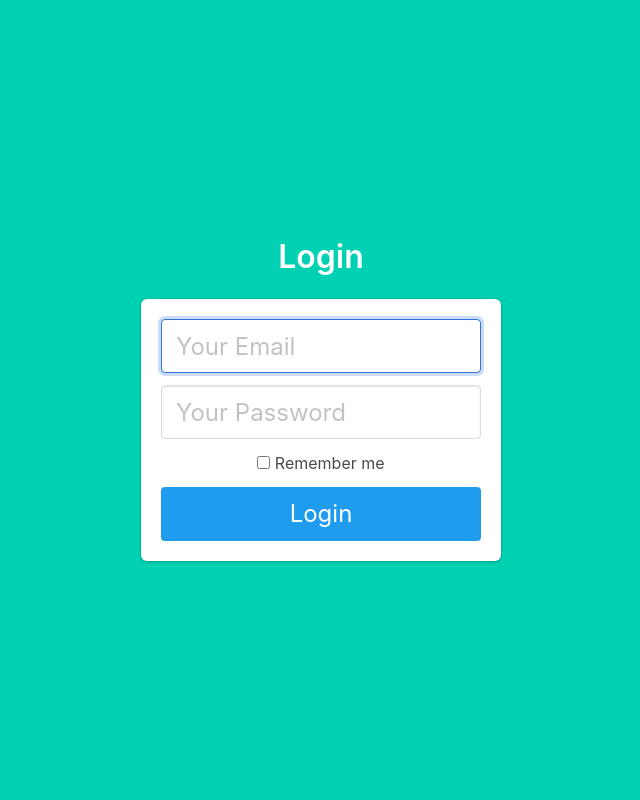
After one commit to shimniok/sat-chat-server, a Flask app: page /login in a window 1280 px wide. The commit adds this page. Shown: the whole page, without its empty margins (319-959 px from the left). Run offline with Flask 2, Linux system fonts and the light colour scheme.

Commit message:
added login/signup templates, base template, refactored index to use base.

```diff
--- /dev/null
+++ b/templates/base.html
@@ -0,0 +1,23 @@
+<!DOCTYPE html>
+<html>
+
+<head>
+    <meta charset="utf-8">
+    <meta http-equiv="X-UA-Compatible" content="IE=edge">
+    <meta name="viewport" content="width=device-width, initial-scale=1">
+    <title>RockBLOCK Chat</title>
+    <link rel="stylesheet" href="https://cdnjs.cloudflare.com/ajax/libs/bulma/0.7.2/css/bulma.min.css" />
+</head>
+
+<body>
+    <section class="hero is-primary is-fullheight">
+        <div class="hero-body">
+            <div class="container has-text-centered">
+               {% block content %}
+               {% endblock %}
+            </div>
+        </div>
+    </section>
+</body>
+
+</html>
--- /dev/null
+++ b/templates/login.html
@@ -0,0 +1,29 @@
+{% extends "base.html" %}
+
+{% block content %}
+<div class="column is-4 is-offset-4">
+    <h3 class="title">Login</h3>
+    <div class="box">
+        <form method="POST" action="/login">
+            <div class="field">
+                <div class="control">
+                    <input class="input is-large" type="email" name="email" placeholder="Your Email" autofocus="">
+                </div>
+            </div>
+
+            <div class="field">
+                <div class="control">
+                    <input class="input is-large" type="password" name="password" placeholder="Your Password">
+                </div>
+            </div>
+            <div class="field">
+                <label class="checkbox">
+                    <input type="checkbox">
+                    Remember me
+                </label>
+            </div>
+            <button class="button is-block is-info is-large is-fullwidth">Login</button>
+        </form>
+    </div>
+</div>
+{% endblock %}
```
Also changed, not shown: templates/index.html (+9 -10 lines), templates/signup.html (added, +30 -0 lines).
